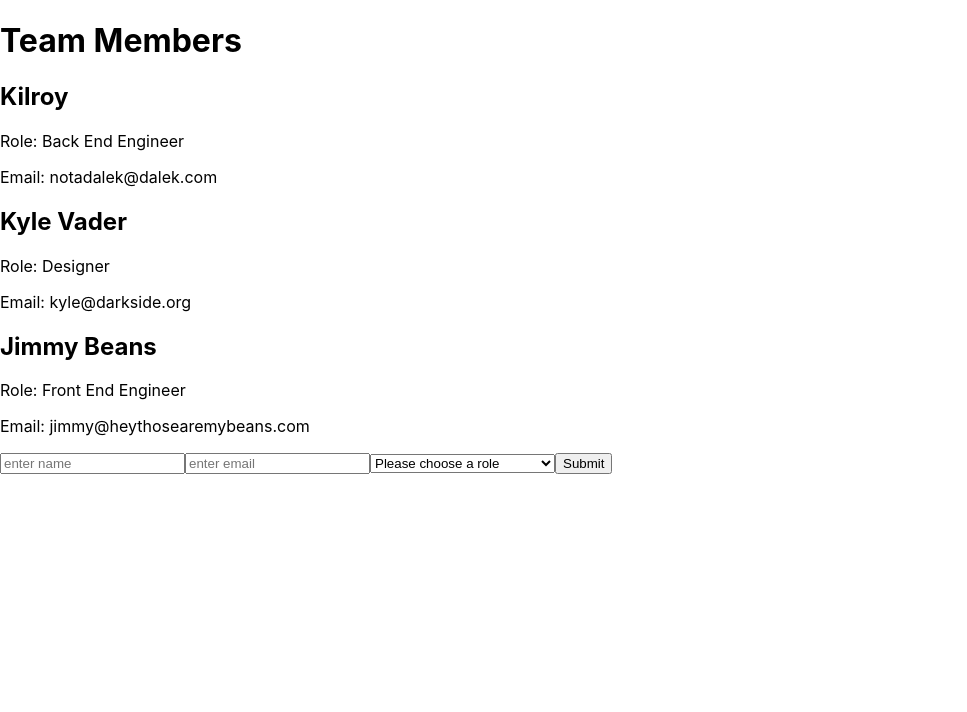
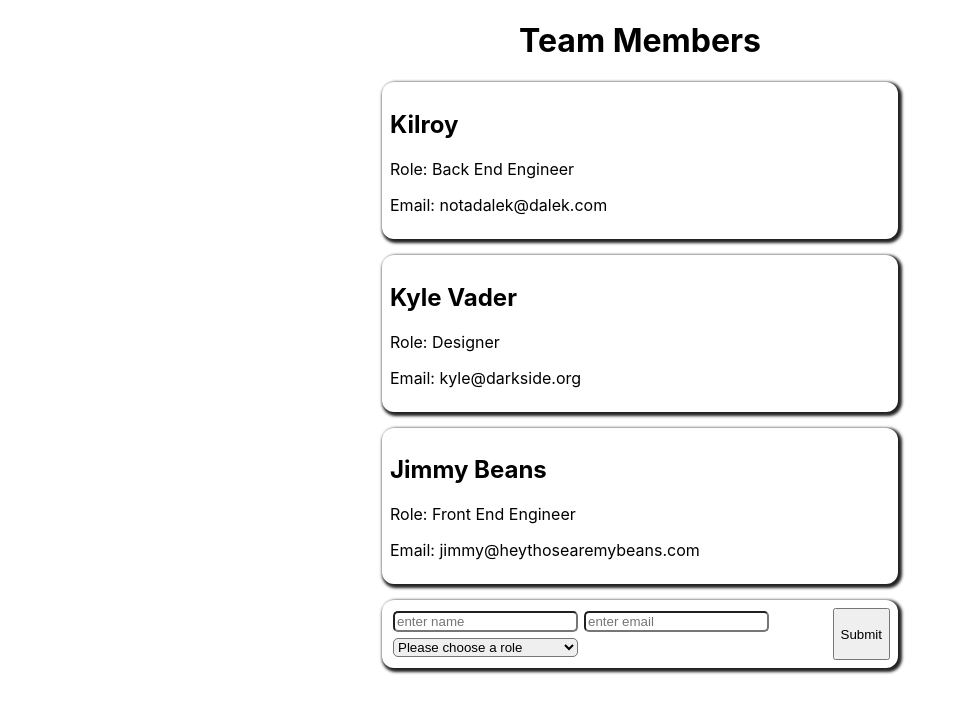
Before and after one commit to bloominstituteoftechnology/team-builder, a React (Create React App) app in the folder team-builder/: page / in a window 1280 px wide. Shown: the top 712 px of the page, without its empty margins (0-967 px from the left). Built offline with nearby package versions, Linux system fonts and the light colour scheme.

Commit message:
Adds basic styling

```diff
--- a/team-builder/src/App.css
+++ b/team-builder/src/App.css
@@ -0,0 +1,21 @@
+.App {
+    display: flex;
+    flex-flow: column;
+    align-items: center;
+}
+.team_member, #add_member_form {
+    width: 500px;
+    border-radius: 12px;
+    box-shadow: 2px 2px 3px 2px #222;
+    padding: 8px;
+}
+.team_member + .team_member, #add_member_form {
+    margin-top: 1em;
+}
+#add_member_form {
+    display: flex;
+}
+input, select {
+    margin: 3px;
+    border-radius: 5px;
+}
--- a/team-builder/src/Components/AddMemberForm.js
+++ b/team-builder/src/Components/AddMemberForm.js
@@ -31,7 +31,7 @@ const AddMemberForm = (props) => {
   ];
 
   return (
-    <form action="submit" onSubmit={submitForm} >
+    <form id="add_member_form" action="submit" onSubmit={submitForm} >
       <label htmlFor="name">
         <input
           type="text"
```
